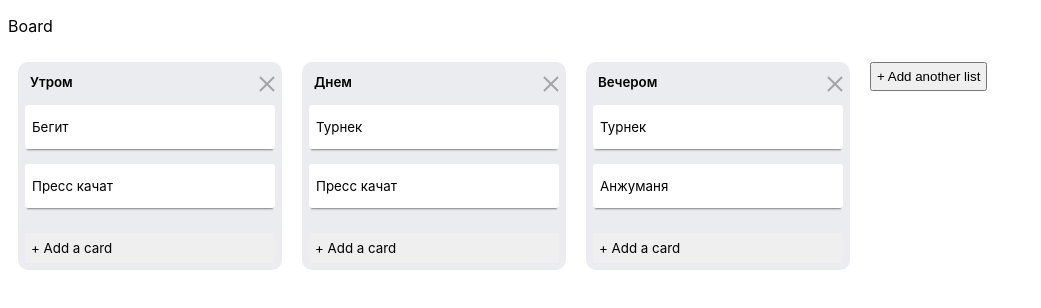
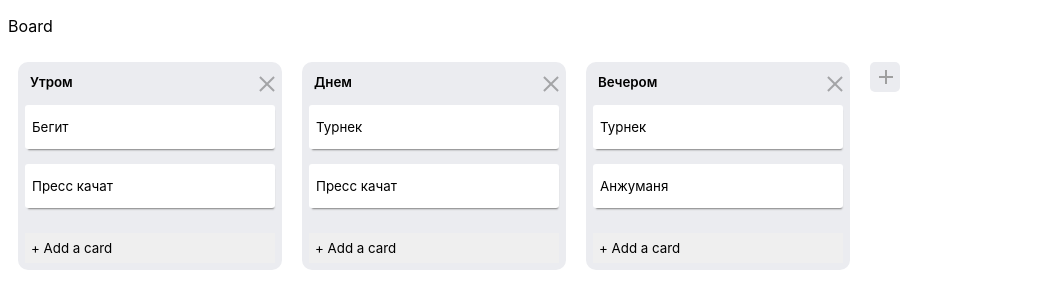
Before and after one commit to ayratkin/task-manager, a React (Create React App) app: page / in a window 1280 px wide. Shown: the top 308 px of the page, without its empty margins (0-1041 px from the left). Built offline with nearby package versions, Linux system fonts and the light colour scheme.

Commit message:
changed card styles and add card btn style

```diff
--- a/src/components/Board/Board.jsx
+++ b/src/components/Board/Board.jsx
@@ -22,14 +22,7 @@ const Board = () => {
         <p>Board</p>
         <div className={styles.cards}>
           {cardItems}
-          <div className={styles.addCardBtnContainer}>
-            <button
-              className={styles.addCardBtn}
-              onClick={() => dispatch(addCard())}
-            >
-              + Add another list
-            </button>
-          </div>
+              <div href="" onClick={() => dispatch(addCard())} className={styles.close}></div>
         </div>
       </div>
     </>
--- a/src/components/Board/Board.module.scss
+++ b/src/components/Board/Board.module.scss
@@ -4,12 +4,50 @@
 .cards {
   display: flex;
   align-items: flex-start;
+  padding: 10px;
+  gap: 20px;
 }
 
-.addCardBtnContainer {
-  margin: 10px;
+// .addCardBtnContainer {
+//   margin: 10px;
+// }
+
+// .addCardBtn {
+//   width: 25px;
+//   height: 25px;
+//   background-color: #ebecf0;;
+//   border: none;
+//   border-radius: 5px;
+//   padding: 5px;
+// }
+
+.close {
+  width: 14px;
+  height: 14px;
+  display: inline-block;
+  background-color: #ebecf0;
+  border-radius: 5px;
+  padding: 8px;
+  position: relative;
+  transition: 0.3s all ease;
+}
+.close:hover {
+  transition: 0.3s all ease;
+  background-color: gray;
 }
 
-.addCardBtn {
-  padding: 5px;
+.close:before, .close:after {
+  margin-left: 7px;
+  position: absolute;
+  content: ' ';
+  height: 14px;
+  width: 2px;
+  background-color: rgb(159, 159, 159);
 }
+.close:before {
+  transform: rotate(90deg);
+}
+
+.close:hover .close:after {
+  background-color: black;
+}
--- a/src/components/Card/Card.jsx
+++ b/src/components/Card/Card.jsx
@@ -64,7 +64,6 @@ const Card = (props) => {
 
   // Отпустили карточку
   function dragDropHandler(e, droppedCardData) {
-    // console.log(droppedCardData)
     dispatch(setCardsOrders(droppedCardData))
     e.preventDefault()
   }
--- a/src/components/Card/Card.module.scss
+++ b/src/components/Card/Card.module.scss
@@ -5,7 +5,6 @@
   flex-direction: column;
   background-color: #ebecf0;
   padding: 7px;
-  margin: 10px;
   border-radius: 10px;
   cursor: grab;
   animation: shows 0.5s;
--- a/src/components/Task/Task.module.scss
+++ b/src/components/Task/Task.module.scss
@@ -34,7 +34,7 @@
   min-height: 30px;
   border-radius: 3px;
   margin-bottom: 5px;
-  box-shadow: 0 3px 2px -2px gray;
+  box-shadow: 1px 3px 2px -2px gray;
 }
 
 @keyframes shows {
```
